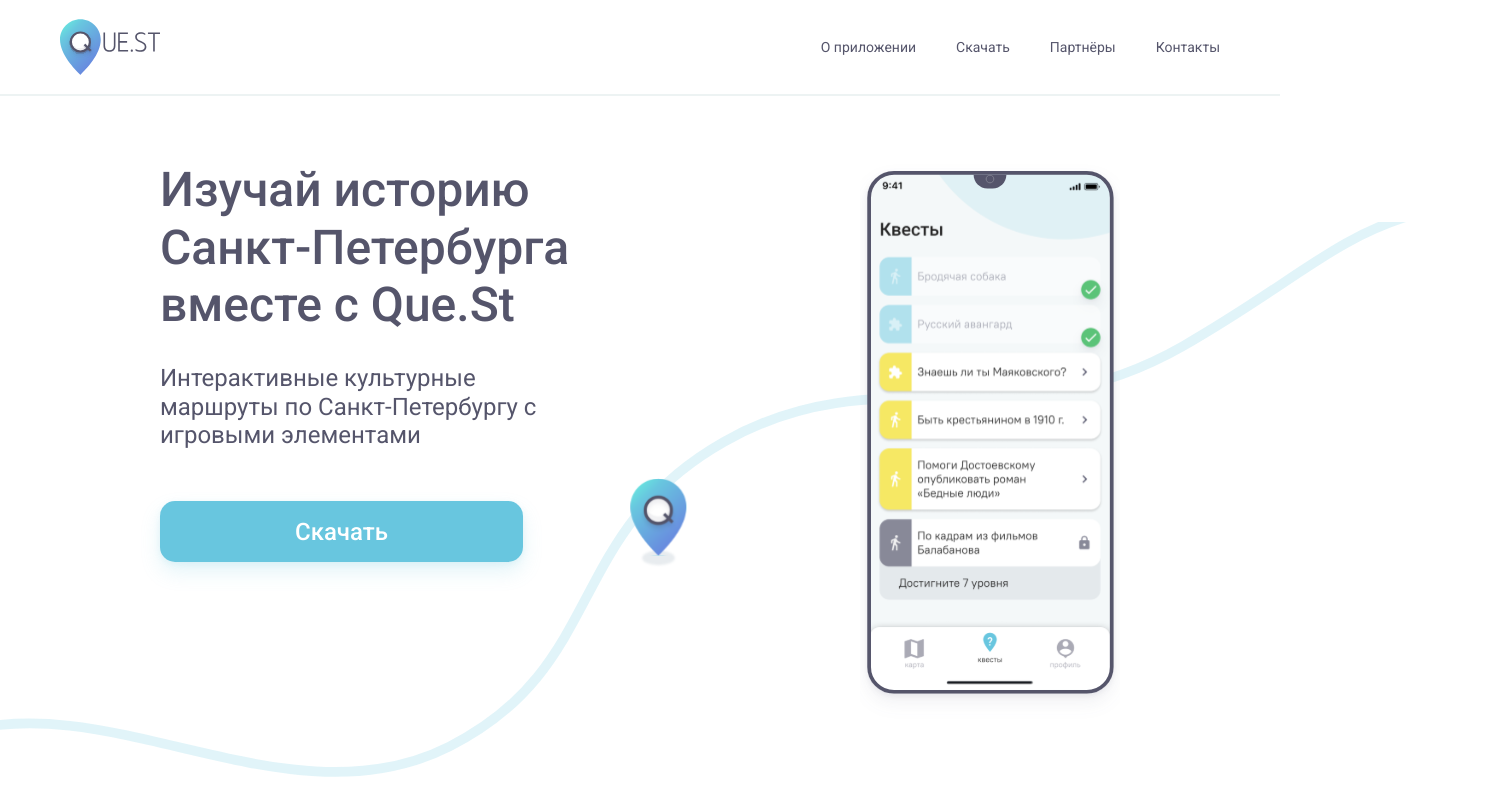
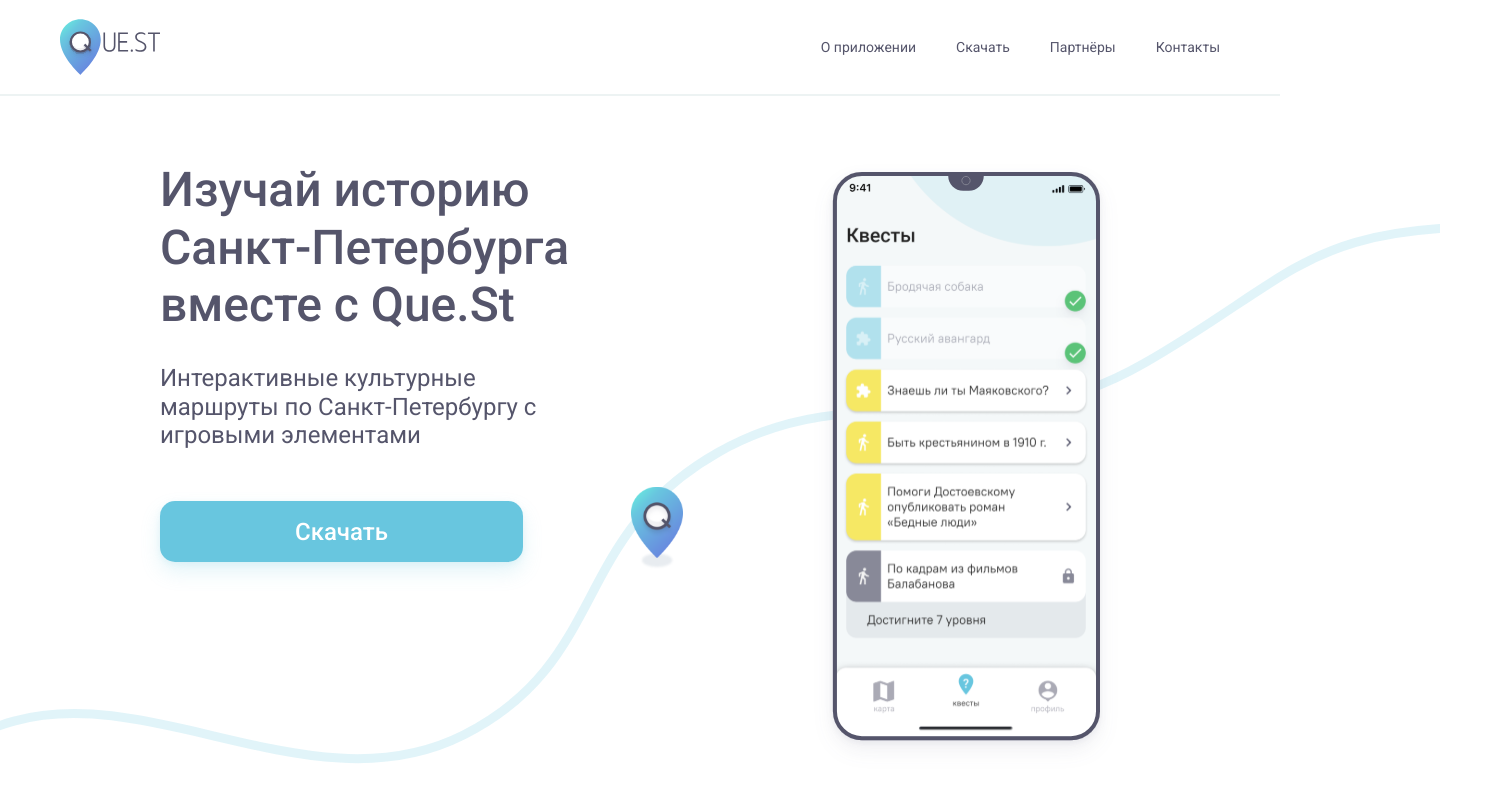
Before and after one commit to dh-center/quest-landing, a Next.js app: page / in a window 1280 px wide. Shown: the top 800 px of the page, 1504 px wide, since content can reach past the window. Built offline with nearby package versions, Linux system fonts and the light colour scheme.

Commit message:
fix images in main section

```diff
--- a/sections/Main.tsx
+++ b/sections/Main.tsx
@@ -3,7 +3,6 @@
 import styled from 'styled-components';
 import { sansSerifBold } from '../styles/FontStyles';
 import Button from '../components/lib/Button';
-import Image from 'next/image';
 
 const StyledSection = styled(Section)`
   padding: 65px 100px 180px;
@@ -11,10 +10,7 @@
   position: relative;
 `;
 
-const BackgroundWrapper = styled.div`
-  width: 1727px;
-  height: 653px;
-
+const Background = styled.img`
   position: absolute;
   top: 126px;
   left: 50%;
@@ -51,9 +47,7 @@
 export default function Main(): ReactElement {
   return (
     <StyledSection>
-      <BackgroundWrapper>
-        <Image src='/images/backgrounds/main-section.svg' layout='fill' objectFit='cover' objectPosition='center'/>
-      </BackgroundWrapper>
+      <Background src='/images/backgrounds/main-section.svg'/>
       <TextBlock>
         <Header>
           Изучай историю Санкт-Петербурга вместе с Que.St
@@ -64,7 +58,7 @@
         <Button href='https://github.com/dh-center/quest'>Скачать</Button>
       </TextBlock>
       <PhoneWrapperRight>
-        <Image src='/images/screenshots/quest-catalog.svg' width={260} height={561.15} objectFit='cover'/>
+        <img src='/images/screenshots/quest-catalog.svg' alt='Скриншот раздела «Каталог квестов»'/>
       </PhoneWrapperRight>
     </StyledSection>
   );
```
